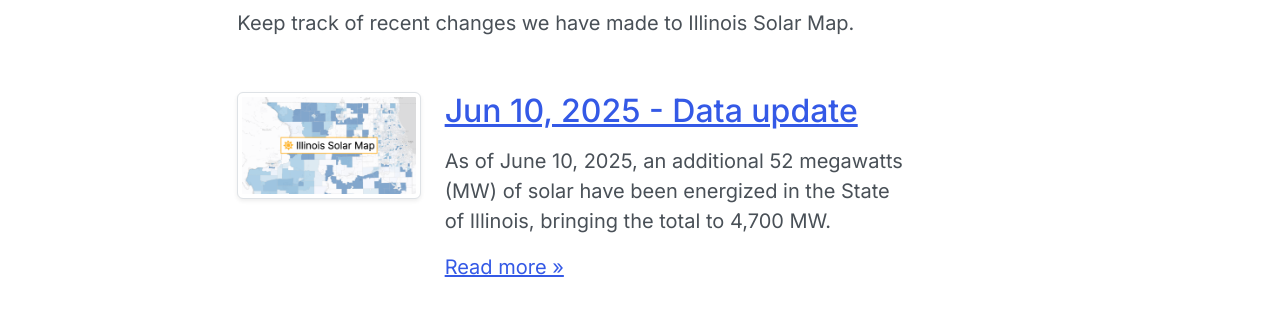
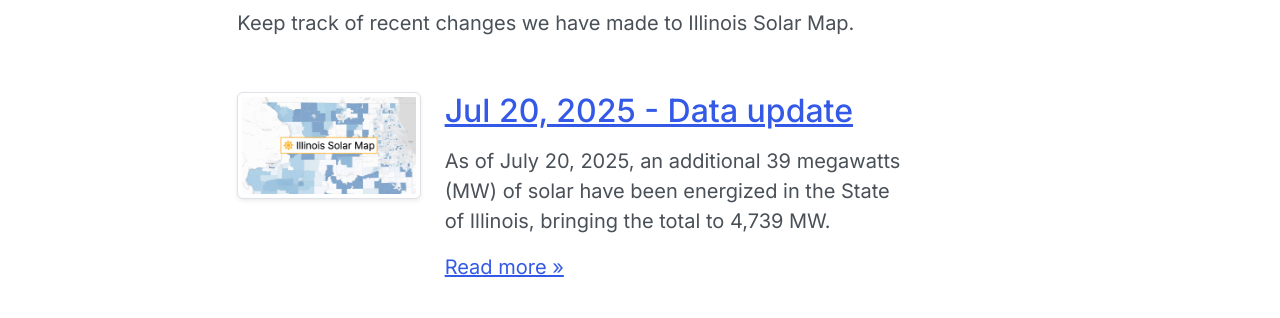
Before and after one commit to chihacknight/il-solar-map, a Jekyll site: the page built from updates.html, in a window 1280 px wide and 900 px high. Shown: the part 199-517 px from the top of the window. Built offline with Jekyll 4.4.1, drawn with Linux system fonts in a browser that asks for light colours; nearby versions of some CDN libraries.

```diff
--- a/_posts/2025-07-20-data-update-2025-july.md
+++ b/_posts/2025-07-20-data-update-2025-july.md
@@ -3,10 +3,10 @@
 categories:
   - update
 title: "Data update"
-description: "As of June 10, 2025, an additional 52 megawatts (MW) of solar have been energized in the State of Illinois, bringing the total to 4,700 MW."
+description: "As of July 20, 2025, an additional 39 megawatts (MW) of solar have been energized in the State of Illinois, bringing the total to 4,739 MW."
 image: "/images/il-solar-map.png"
 author: "Derek Eder"
-date: 2025-06-10
+date: 2025-07-20
 published: true
 ---
 
```
